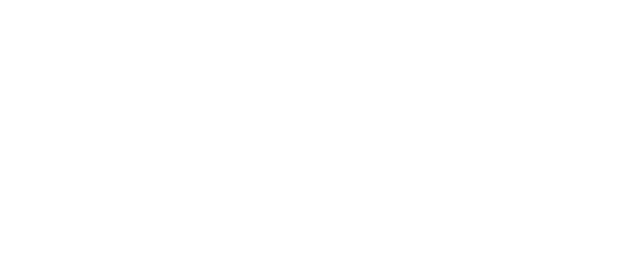
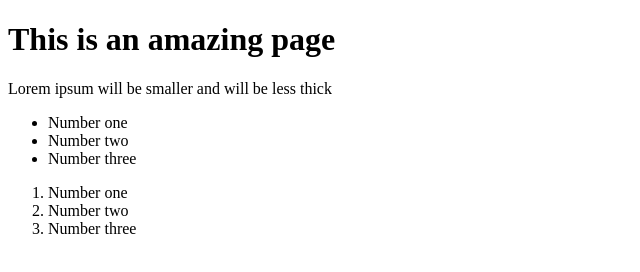
Before and after one commit to anthonywe/website-demo, a plain HTML site: page index.html in a window 1280 px wide. Shown: the whole page, without its empty margins (0-640 px from the left). Drawn offline with Linux system fonts and the light colour scheme.

Commit message:
Added heading, paragraph and list elements

```diff
--- a/index.html
+++ b/index.html
@@ -8,6 +8,20 @@
 
 <body>
 
+	<div>
+		<h1>This is an amazing page</h1>
+		<p>Lorem ipsum will be smaller and will be less thick</p>
+		<ul>
+			<li>Number one</li>
+			<li>Number two</li>
+			<li>Number three</li>
+		</ul>
+		<ol>
+			<li>Number one</li>
+			<li>Number two</li>
+			<li>Number three</li>
+		</ol>
+	</div>
 
 
 
```
